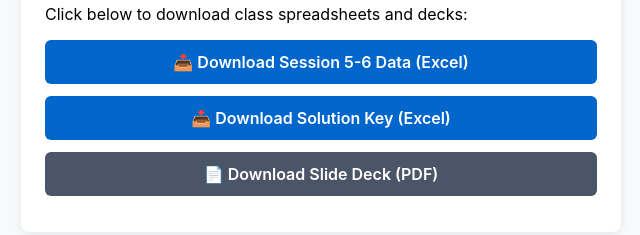
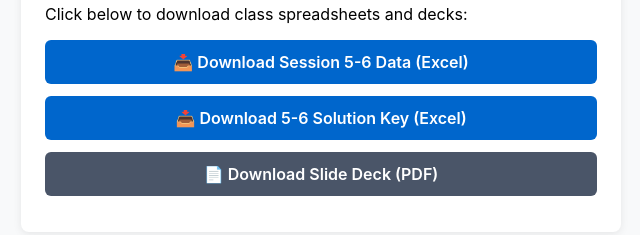
Before and after one commit to sudhanshupani/sudhanshupani.github.io, a Jekyll site: the page built from resources/df/index.html, in a window 1280 px wide. Shown: the part 129-364 px from the top of the page, without its empty margins (319-959 px from the left). Built offline with Jekyll 4.4.1, drawn with Linux system fonts in a browser that asks for light colours.

Commit message:
Update index.html

```diff
--- a/resources/df/index.html
+++ b/resources/df/index.html
@@ -45,7 +45,7 @@ layout: null
         <p>Click below to download class spreadsheets and decks:</p>
 
         <a href="Session_5-6_Data.xlsx" download class="download-btn">📥 Download Session 5-6 Data (Excel)</a>
-        <a href="Session_5_6_Risk_Return_Solution.xlsx" download class="download-btn">📥 Download Solution Key (Excel)</a>
+        <a href="Session_5_6_Risk_Return_Solution.xlsx" download class="download-btn">📥 Download 5-6 Solution Key (Excel)</a>
         <a href="Session_5_6_Risk_Return_2026.pdf" download class="download-btn secondary">📄 Download Slide Deck (PDF)</a>
     </div>
 </body>
```
